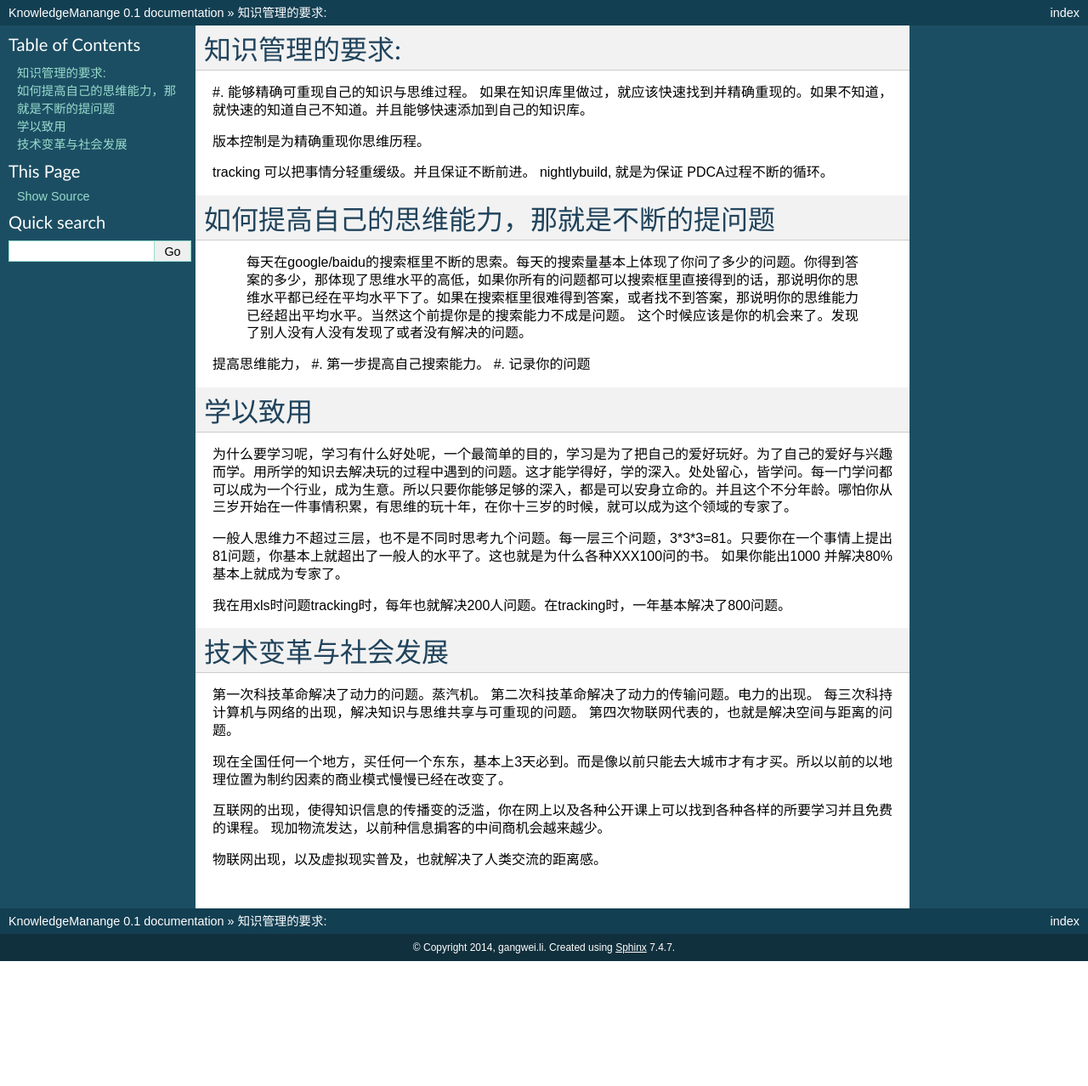
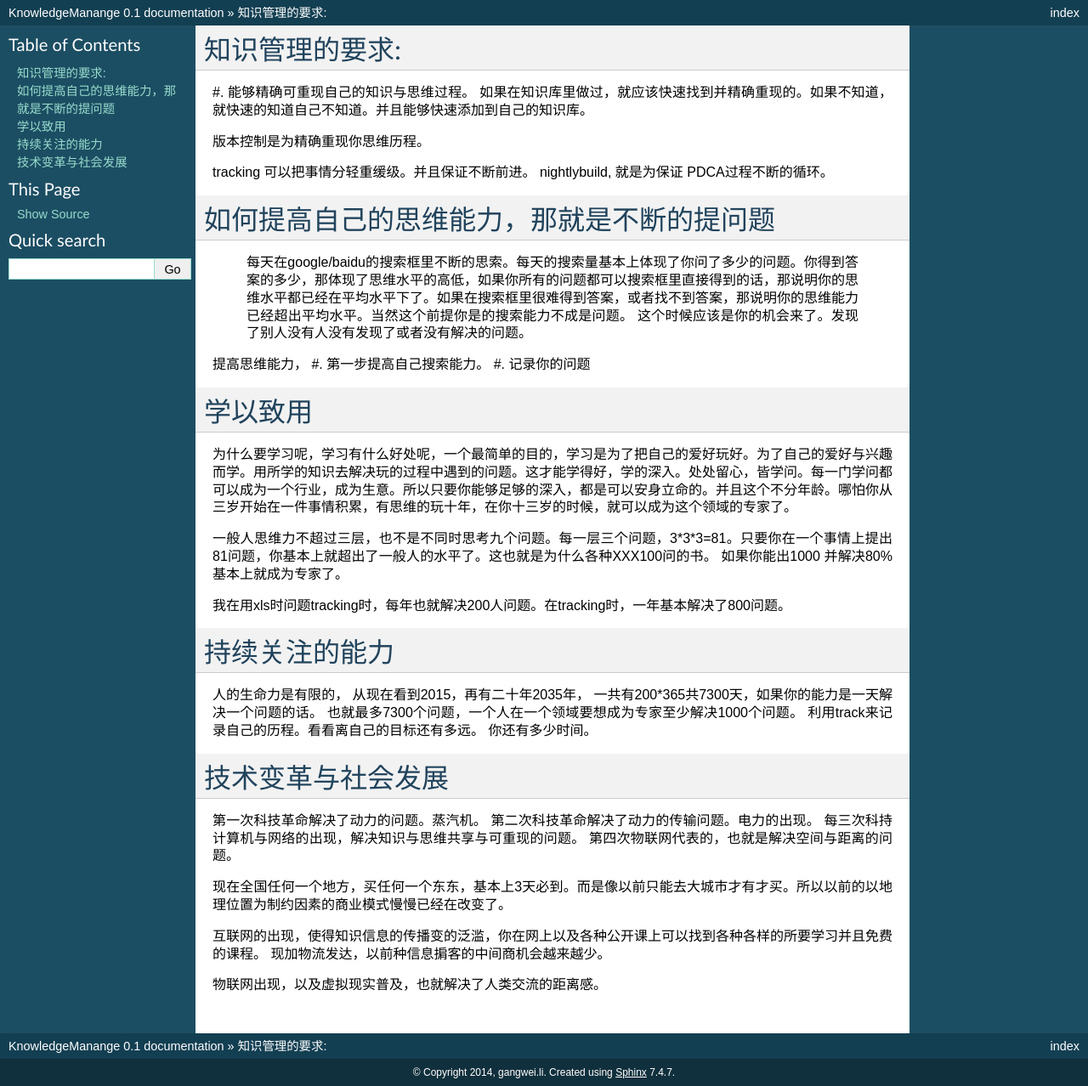
Before and after one commit to gwli/KnowledgeManagement, a Sphinx documentation site: the page built from source/knowledgeBase.rst, in a window 1280 px wide. Shown: the whole page at 85% size. Built offline with Sphinx 7.4.7, drawn with Linux system fonts in a browser that asks for light colours; formulas are drawn with MathJax 3; before the commit the page ends 1131 px from its top, so only the background shows below that.

Commit message:
前进的度量

```diff
--- a/source/Stage_2.rst
+++ b/source/Stage_2.rst
@@ -46,11 +46,6 @@ spider
 
 
 
-
-
-
-
-
 沟通效率
 --------
 
--- a/source/knowledgeBase.rst
+++ b/source/knowledgeBase.rst
@@ -29,6 +29,14 @@ nightlybuild, 就是为保证 PDCA过程不断的循环。
 我在用xls时问题tracking时，每年也就解决200人问题。在tracking时，一年基本解决了800问题。
 
 
+持续关注的能力
+==============
+
+人的生命力是有限的， 从现在看到2015，再有二十年2035年， 一共有200*365共7300天，如果你的能力是一天解决一个问题的话。
+也就最多7300个问题，一个人在一个领域要想成为专家至少解决1000个问题。
+利用track来记录自己的历程。看看离自己的目标还有多远。 你还有多少时间。
+
+
 技术变革与社会发展
 ==================
 
```
